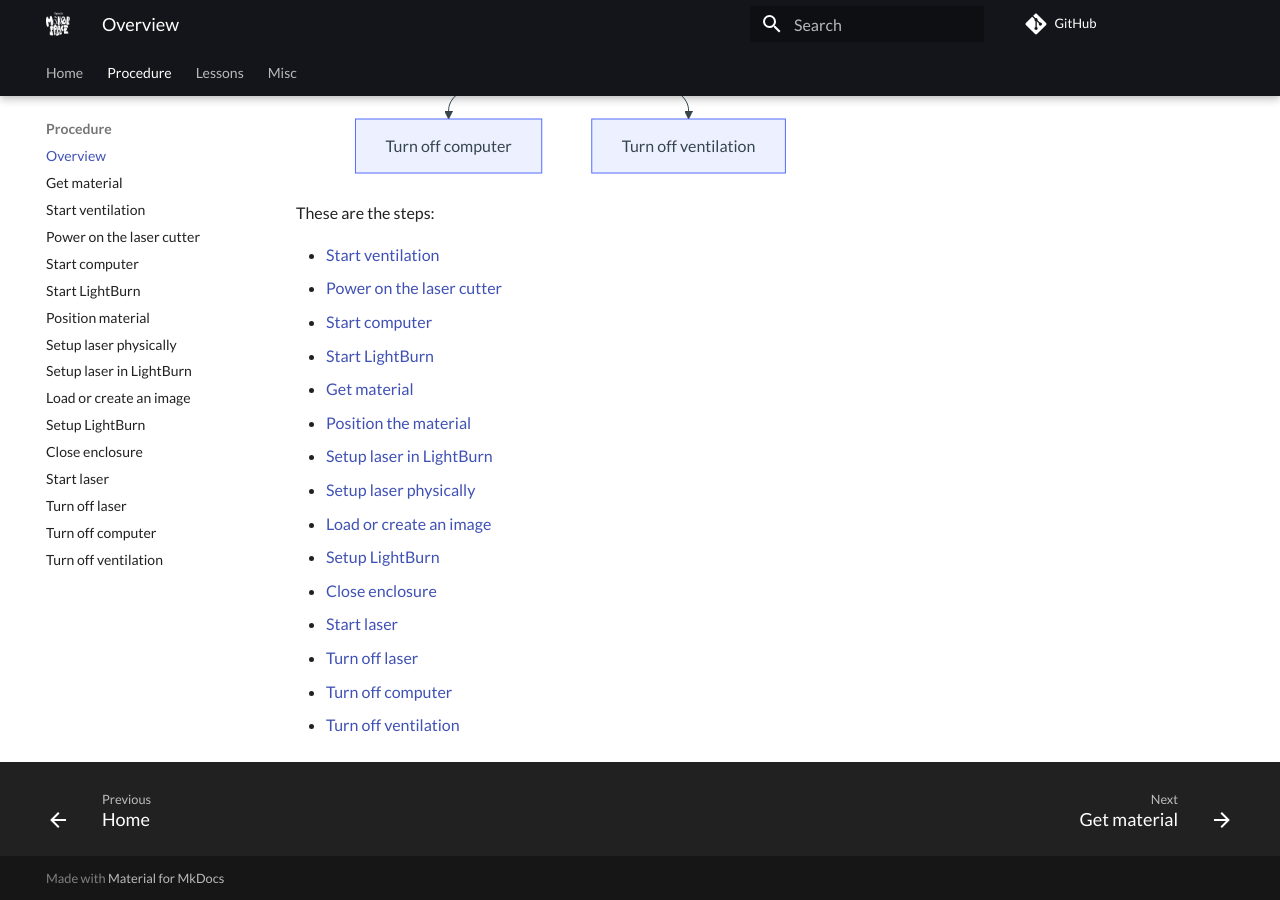
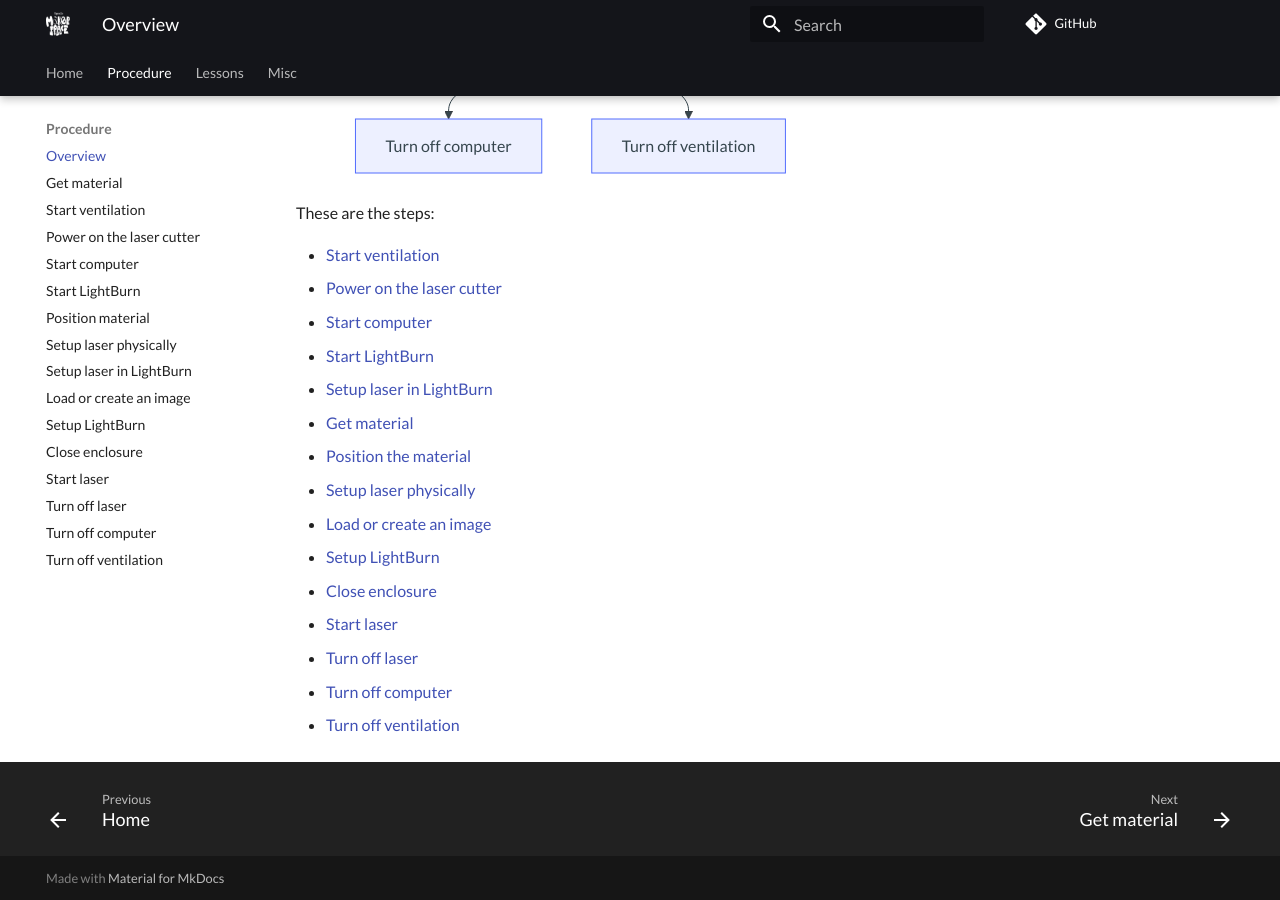
Before and after one commit to uppsala-makerspace/laser_cutter_guide, an MkDocs documentation site: the page built from docs/steps/README.md, in a window 1280 px wide and 900 px high, scrolled down 927 px. Built offline with MkDocs 1.6.1 and Material for MkDocs 9.7.7, drawn with Linux system fonts in a browser that asks for light colours; comment, search, counter and statistics services are not loaded.

```diff
--- a/docs/steps/README.md
+++ b/docs/steps/README.md
@@ -51,9 +51,9 @@ These are the steps:
 - [Power on the laser cutter](power_on_laser_cutter.md)
 - [Start computer](start_computer.md)
 - [Start LightBurn](start_lightburn.md)
+- [Setup laser in LightBurn](setup_laser_in_lightburn.md)
 - [Get material](get_material.md)
 - [Position the material](position_material.md)
-- [Setup laser in LightBurn](setup_laser_in_lightburn.md)
 - [Setup laser physically](setup_laser_physically.md)
 - [Load or create an image](load_image.md)
 - [Setup LightBurn](setup_lightburn.md)
```
